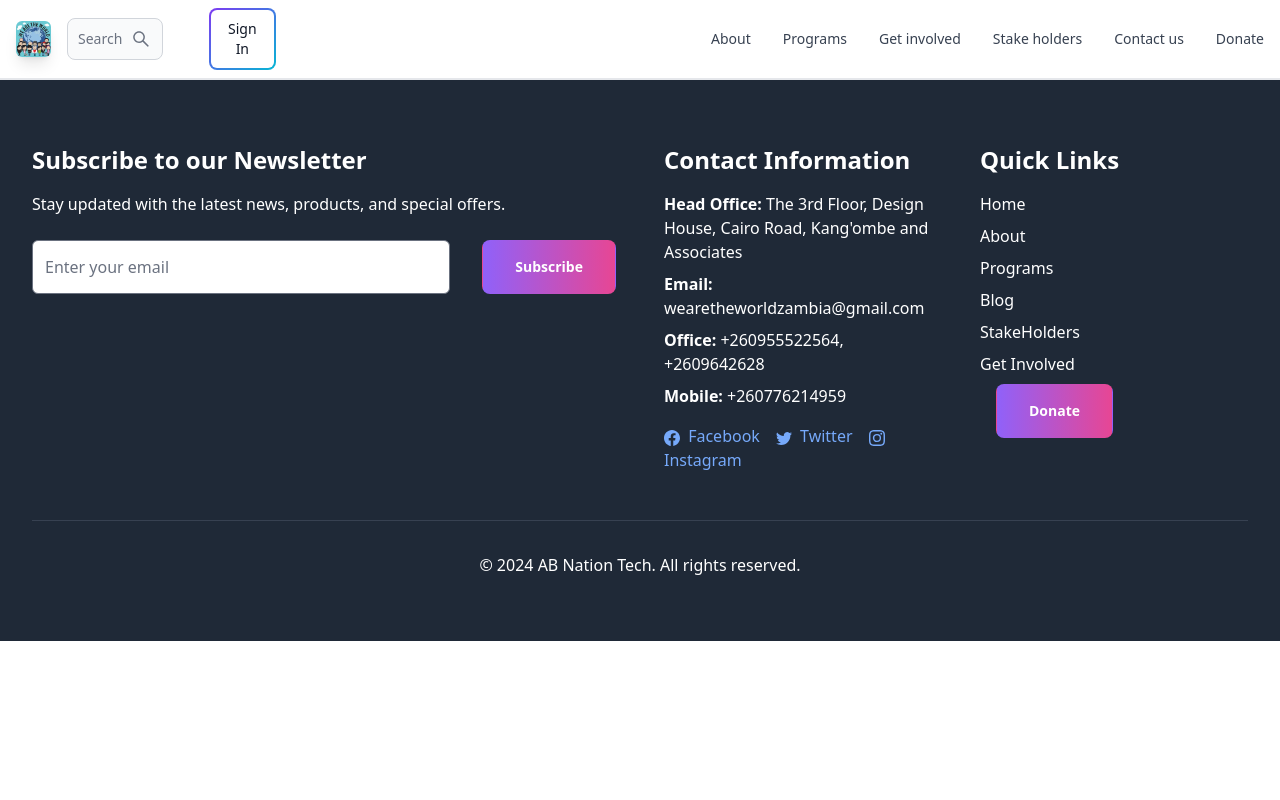
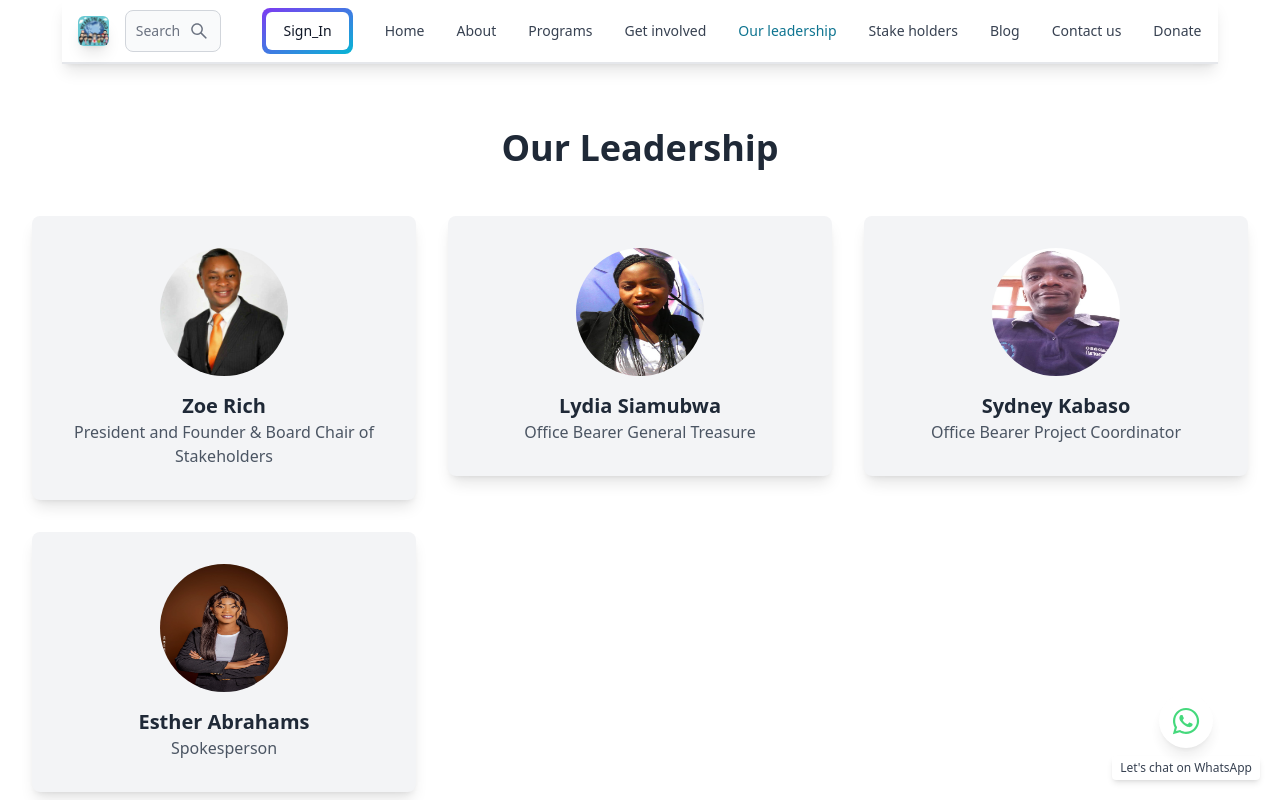
Before and after one commit to Estarab/mern-blog, a React (Vite) app in the folder client/: page /our-leadership in a window 1280 px wide. Shown: the top 800 px of the page. Built offline with nearby package versions, Linux system fonts and the light colour scheme; no server answers.

Commit message:
whatsapp icon and header

```diff
--- a/client/src/App.jsx
+++ b/client/src/App.jsx
@@ -28,6 +28,9 @@ import TeamMemberPage from './pages/TeamMemberPage'; // Import the new component
 import StakeholderSignUp from './components/StakeholderSignUp'; // Import the new component
 import NextProgramsPage from './pages/NextProgramsPage';
 import MessageUs from './components/MessageUs';
+import MeetOurTeam from './components/MeetOurTeam';
+import WhatsAppIcon from './components/WhatsAppIcon';
+
 
 
 export default function App() {
@@ -36,8 +39,9 @@ export default function App() {
       <ScrollToTop />
       <Header />
 
+
       <Routes>
-        <Route path='/' element={<Home />} />
+        <Route path='/home' element={<Home />} />
         <Route path='/about' element={<About />} />
         <Route path='/sign-in' element={<SignIn />} />
         <Route path='/sign-up' element={<SignUp />} />
@@ -69,8 +73,10 @@ export default function App() {
         <Route path='/team-member/:name' element={<TeamMemberPage />} /> {/* New route for team member blog pages */}
         <Route path='/stakeholder-signup' element={<StakeholderSignUp/>} />
         <Route path='/next-programs' element={<NextProgramsPage />} /> {/* New route for upcoming programs */}
+        <Route path='our-leadership' element={<MeetOurTeam/>} />
       </Routes>
 
+      <WhatsAppIcon/>
       <Footer />
     </BrowserRouter>
   );
--- a/client/src/components/Header.jsx
+++ b/client/src/components/Header.jsx
@@ -47,10 +47,14 @@ export default function Header() {
   };
 
   return (
+
+     <div className='flex justify-evenly '>
     <Navbar className='border-b-2 shadow-lg bg-white dark:bg-gray-800 flex flex-wrap justify-between items-center px-4 py-2'>
+
+
       <div className='flex items-center w-full justify-between lg:w-auto'>
         {/* Logo */}
-        <Link to='/'>
+        <Link to='/home'>
           <img
              src={logo}
              alt='Logo'
@@ -73,7 +77,7 @@ export default function Header() {
           />
         </form>
 
-        <div className='flex items-center gap-4'>
+        <div className='flex items-center gap-4 ml-2'>
           {currentUser ? (
             <Dropdown
               arrowIcon={false}
@@ -104,8 +108,8 @@ export default function Header() {
             </Dropdown>
           ) : (
             <Link to='/sign-in'>
-              <Button gradientDuoTone='purpleToBlue' outline>
-                Sign In
+              <Button gradientDuoTone='purpleToBlue' outline  className='text-sm px-1 py-1'>
+              Sign_In
               </Button>
             </Link>
           )}
@@ -115,21 +119,29 @@ export default function Header() {
       </div>
 
       <Navbar.Collapse className='mt-2 lg:mt-0 w-full'>
-        {['/', '/about', '/programs', '/get-involved', '/stake-holders', '/contact-us', '/donate'].map((link, index) => (
+        {['/', '/home', '/about', '/programs', '/get-involved', '/our-leadership', '/stake-holders', '/blog',  '/contact-us', '/donate'].map((link, index) => (
           <Navbar.Link
             key={index}
             active={path === link}
             as={'div'}
-            className='w-full hover:text-gray-900 dark:hover:text-white transition-all transform hover:scale-105'
+            className=' w-full hover:text-gray-900 dark:hover:text-white transition-all transform hover:scale-105'
           >
             <Link to={link} className='block w-full text-center py-2'>
               {link.charAt(1).toUpperCase() + link.slice(2).replace('-', ' ')}
             </Link>
+
           </Navbar.Link>
+
         ))}
+
+
       </Navbar.Collapse>
+
+
     </Navbar>
+    </div>
   );
+
 }
 
 
--- a/client/src/components/MeetOurTeam.jsx
+++ b/client/src/components/MeetOurTeam.jsx
@@ -32,7 +32,7 @@ const MeetOurTeam = () => {
   return (
     <section className="bg-white py-16 px-8">
       <div className="container mx-auto text-center">
-        <h2 className="text-4xl font-bold text-gray-800 mb-12">Meet Our Team</h2>
+        <h2 className="text-4xl font-bold text-gray-800 mb-12">Our Leadership</h2>
 
         <div className="grid gap-8 md:grid-cols-2 lg:grid-cols-3">
           {teamMembers.map((member, index) => (
--- /dev/null
+++ b/client/src/components/WhatsAppIcon.jsx
@@ -0,0 +1,26 @@
+// src/components/WhatsAppIcon.jsx
+import React from 'react';
+import { FaWhatsapp } from 'react-icons/fa';
+
+const WhatsAppIcon = () => {
+  const whatsappNumber = '0977219990'; // Replace with your WhatsApp number
+  const handleClick = () => {
+    window.open(`https://wa.me/${whatsappNumber}`, '_blank');
+  };
+
+  return (
+    <div
+      onClick={handleClick}
+      className="fixed bottom-5 right-5 cursor-pointer z-50 flex flex-col items-center justify-center"
+    >
+      <div className="bg-white shadow-lg rounded-full p-3 transition-transform duration-200 hover:scale-110 animate-blink">
+        <FaWhatsapp size={30} color="#25D366" />
+      </div>
+      <span className="mt-2 text-xs text-center bg-white rounded px-2 py-1 shadow-md">
+        Let's chat on WhatsApp
+      </span>
+    </div>
+  );
+};
+
+export default WhatsAppIcon;
--- a/client/src/pages/StakeHolders.jsx
+++ b/client/src/pages/StakeHolders.jsx
@@ -1,4 +1,4 @@
-import MeetOurTeam from "../components/MeetOurTeam";
+//import MeetOurTeam from "../components/MeetOurTeam";
 import OurPartners from "../components/OurPartners";
 
 
@@ -6,7 +6,7 @@ export default function StakeHolders() {
   return (
     <div>
 
-    <MeetOurTeam/>
+    {/* <MeetOurTeam/> */}
       <OurPartners />
 
     </div>
--- a/client/tailwind.config.js
+++ b/client/tailwind.config.js
@@ -8,10 +8,37 @@ module.exports = {
     flowbite.content(),
   ],
   theme: {
-         extend: {},
-       },
-  plugins: [flowbite.plugin(),require('tailwind-scrollbar'),],
+    extend: {
+      animation: {
+        blink: 'blink 1s infinite',
+      },
+      keyframes: {
+        blink: {
+          '0%, 100%': { opacity: 0.5 },
+          '50%': { opacity: 1 },
+        },
+      },
+    },
+  },
+  plugins: [flowbite.plugin(), require('tailwind-scrollbar')],
 };
+
+
+
+// const flowbite = require("flowbite-react/tailwind");
+
+// /** @type {import('tailwindcss').Config} */
+// module.exports = {
+//   content: [
+//     "./index.html",
+//     "./src/**/*.{js,ts,jsx,tsx}",
+//     flowbite.content(),
+//   ],
+//   theme: {
+//          extend: {},
+//        },
+//   plugins: [flowbite.plugin(),require('tailwind-scrollbar'),],
+// };
 
 
 // /** @type {import('tailwindcss').Config} */
```
